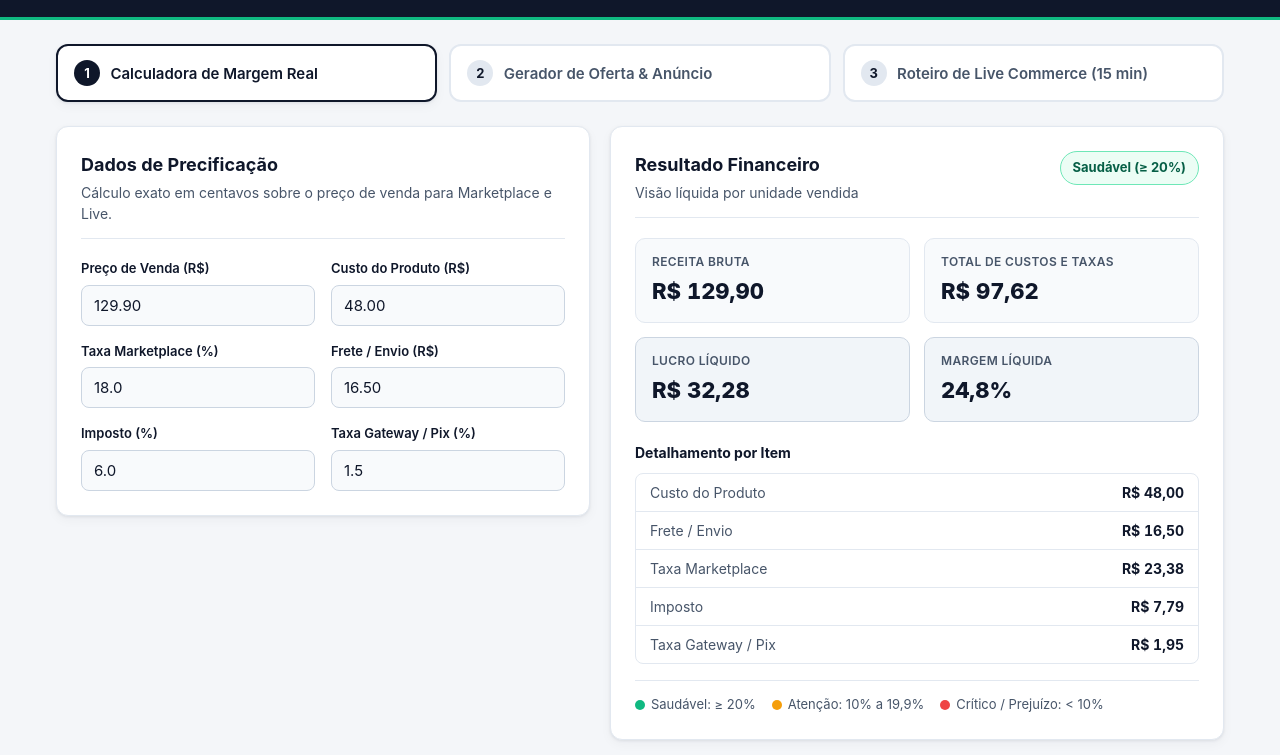
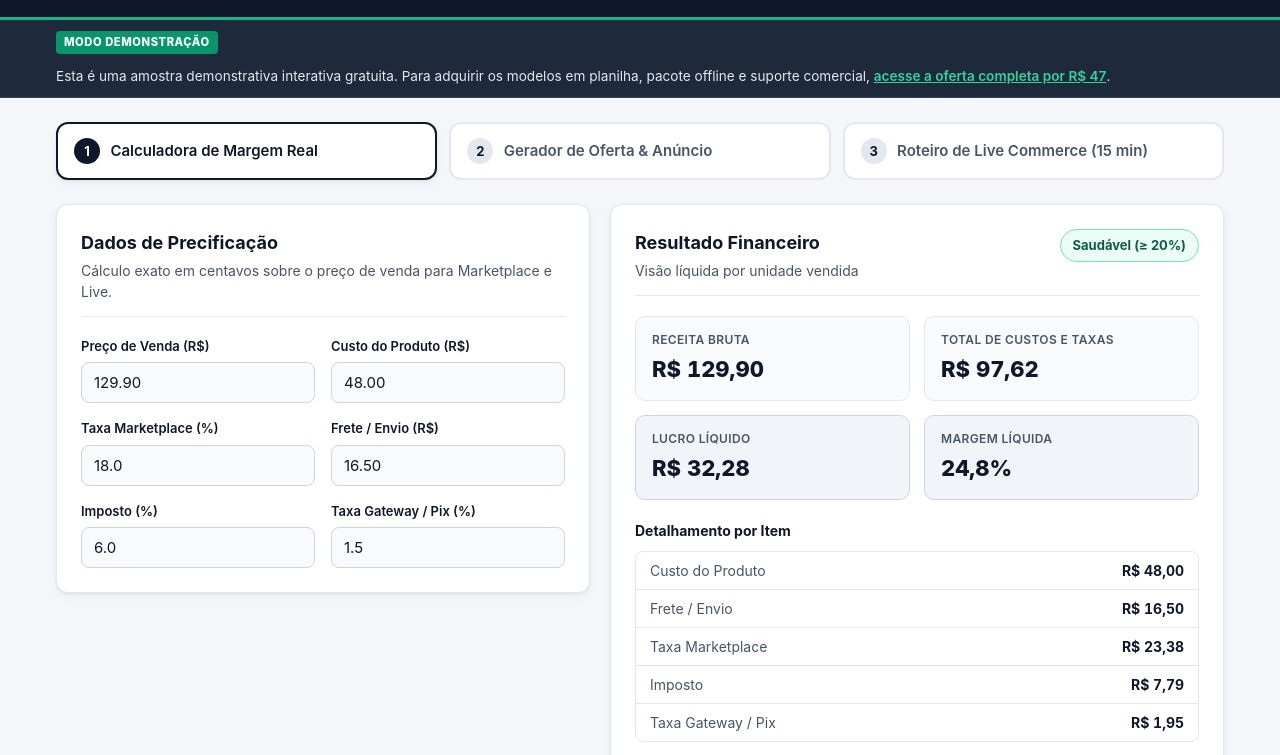
Before and after one commit to suporte149/seller-to-live, a plain HTML site: page kit/index.html in a window 1280 px wide. Shown: the part 71-826 px from the top of the page. Drawn offline with Linux system fonts and the light colour scheme.

Commit message:
fix(kit): explicitar banner de modo demonstracao gratuita conforme Contrato Secao 7

```diff
--- a/kit/index.html
+++ b/kit/index.html
@@ -23,6 +23,13 @@
       </div>
     </div>
   </header>
+
+  <div class="demo-banner-bar">
+    <div class="container">
+      <span class="badge-demo">MODO DEMONSTRAÇÃO</span>
+      <span>Esta é uma amostra demonstrativa interativa gratuita. Para adquirir os modelos em planilha, pacote offline e suporte comercial, <a href="../#planos">acesse a oferta completa por R$ 47</a>.</span>
+    </div>
+  </div>
 
   <main class="container main-content">
     <nav class="tabs-nav" role="tablist" aria-label="Ferramentas do Seller-to-Live Kit">
--- a/kit/styles.css
+++ b/kit/styles.css
@@ -49,6 +49,38 @@ body {
   color: #f8fafc;
   padding: 1.25rem 0;
   border-bottom: 3px solid #10b981;
+}
+
+.demo-banner-bar {
+  background: #1e293b;
+  color: #e2e8f0;
+  padding: 0.65rem 0;
+  font-size: 0.85rem;
+  border-bottom: 1px solid #334155;
+}
+
+.demo-banner-bar .container {
+  display: flex;
+  align-items: center;
+  gap: 0.75rem;
+  flex-wrap: wrap;
+}
+
+.demo-banner-bar a {
+  color: #34d399;
+  font-weight: 600;
+  text-decoration: underline;
+}
+
+.badge-demo {
+  background: #059669;
+  color: #ffffff;
+  font-size: 0.7rem;
+  font-weight: 800;
+  padding: 0.2rem 0.5rem;
+  border-radius: 4px;
+  letter-spacing: 0.05em;
+  text-transform: uppercase;
 }
 
 .header-inner {
```
